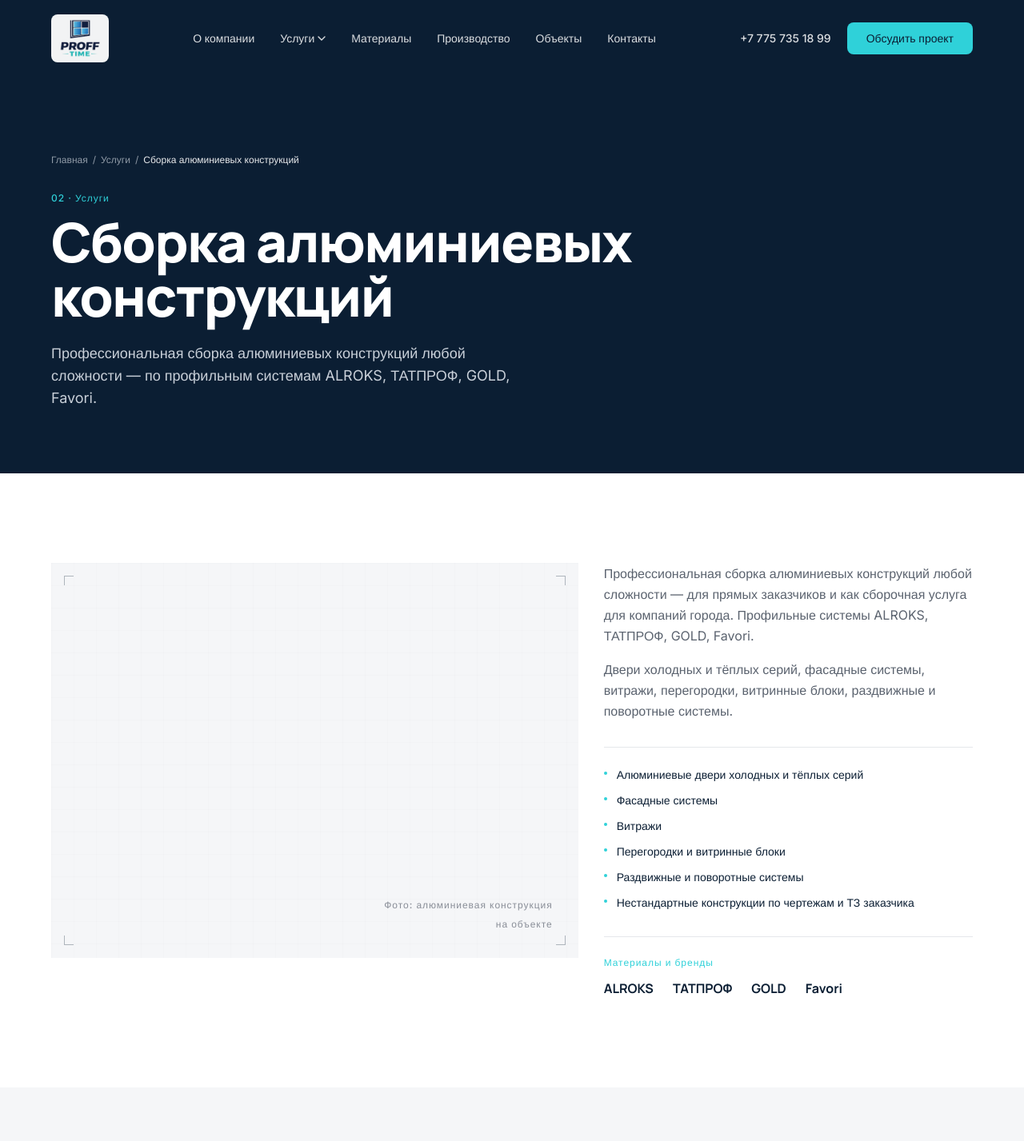
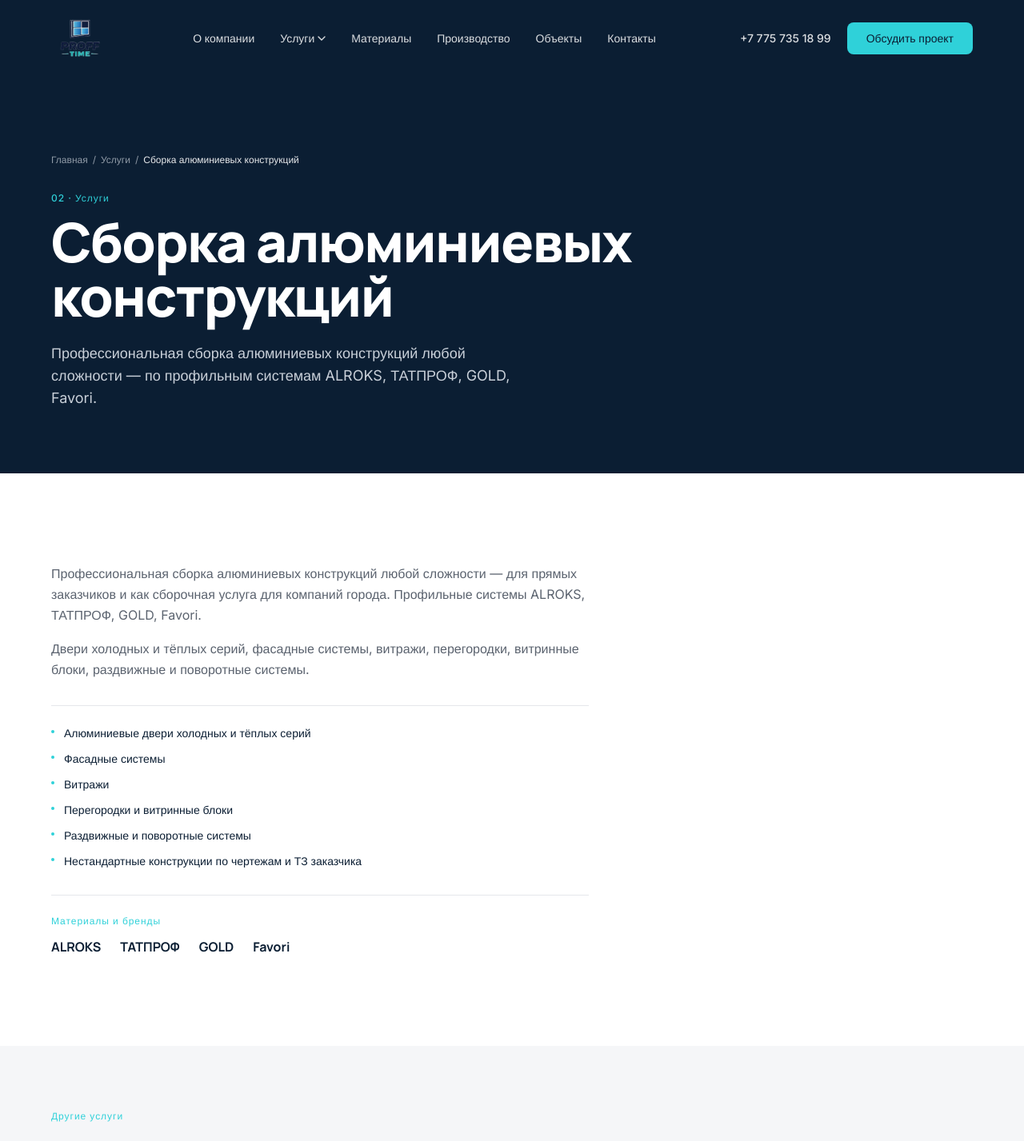
Before and after one commit to ArdakUtepbergenov/PROFF-TIME, a Next.js app: page /services/aluminium in a window 1280 px wide. Shown: the top 1427 px of the page at 80% size. Built offline with nearby package versions, Linux system fonts and the light colour scheme; a web font is replaced by a local one.

Commit message:
ваше описание изменений

```diff
--- a/app/projects/[slug]/page.tsx
+++ b/app/projects/[slug]/page.tsx
@@ -46,6 +46,7 @@ export default function ProjectDetailPage({ params }: Params) {
 
       <section className="bg-white py-16 md:py-20">
         <div className="container-site">
+          {project.imagePath && (
             <RevealOnScroll>
               <MediaSlot
                 src={project.imagePath}
@@ -56,8 +57,9 @@ export default function ProjectDetailPage({ params }: Params) {
                 priority
               />
             </RevealOnScroll>
+          )}
 
-          <RevealOnScroll delay={100} className="mt-10 max-w-2xl">
+          <RevealOnScroll delay={100} className={`max-w-2xl ${project.imagePath ? "mt-10" : ""}`}>
             <dl className="grid grid-cols-2 gap-6 border-t border-line pt-6 sm:grid-cols-3">
               <div>
                 <dt className="text-xs font-medium tracking-wide2 text-cyan-ink">Категория</dt>
--- a/components/layout/Header.tsx
+++ b/components/layout/Header.tsx
@@ -29,7 +29,7 @@ export default function Header() {
         <div className="container-site flex h-24 items-center justify-between">
           <Link
             href="/"
-            className="flex items-center gap-2 rounded-md bg-white/95 px-2.5 py-1.5 shadow-sm"
+            className="flex items-center gap-2 px-2.5 py-1.5"
             aria-label="PROFF-TIME — на главную"
           >
             <Image
--- a/components/layout/MobileMenu.tsx
+++ b/components/layout/MobileMenu.tsx
@@ -35,7 +35,7 @@ export default function MobileMenu({ open, onClose }: Props) {
       aria-label="Мобильное меню"
     >
       <div className="container-site flex h-24 items-center justify-between">
-        <span className="inline-flex items-center rounded-md bg-white/95 px-2.5 py-1.5">
+        <span className="inline-flex items-center px-2.5 py-1.5">
           <Image src="/images/logo.png" alt="PROFF-TIME" width={132} height={124} className="h-11 w-auto" />
         </span>
         <button
--- a/components/sections/Contacts.tsx
+++ b/components/sections/Contacts.tsx
@@ -20,7 +20,7 @@ export default function Contacts({ showHeading = true }: Props) {
           </RevealOnScroll>
         )}
 
-        <div className={`grid gap-10 md:grid-cols-12 md:gap-8 ${showHeading ? "mt-12" : ""}`}>
+        <div className={`grid gap-10 md:grid-cols-12 md:items-start md:gap-8 ${showHeading ? "mt-12" : ""}`}>
           <RevealOnScroll className="md:col-span-4">
             <MapEmbed />
             <div className="mt-8">
--- a/components/sections/MapEmbed.tsx
+++ b/components/sections/MapEmbed.tsx
@@ -4,7 +4,7 @@ export default function MapEmbed() {
   const src = `https://www.google.com/maps?q=${encodeURIComponent(CONTACTS.mapEmbedQuery)}&output=embed`;
 
   return (
-    <div className="aspect-[4/3] w-full overflow-hidden border border-line md:aspect-auto md:h-full">
+    <div className="aspect-[4/3] w-full overflow-hidden border border-line">
       <iframe
         src={src}
         title="Карта — адрес PROFF-TIME"
--- a/components/sections/ServiceDetail.tsx
+++ b/components/sections/ServiceDetail.tsx
@@ -8,22 +8,10 @@ import CtaBand from "@/components/sections/CtaBand";
 
 export default function ServiceDetail({ service }: { service: Service }) {
   const otherServices = SERVICES.filter((s) => s.id !== service.id);
+  const hasImage = Boolean(service.heroImagePath);
 
-  return (
+  const textContent = (
     <>
-      <section className="bg-white py-20 md:py-28">
-        <div className="container-site grid gap-12 md:grid-cols-12 md:gap-8">
-          <RevealOnScroll className="md:col-span-7">
-            <MediaSlot
-              src={service.heroImagePath}
-              alt={service.heroImageLabel}
-              variant="light"
-              aspect="aspect-[4/3]"
-              fit="contain"
-            />
-          </RevealOnScroll>
-
-          <RevealOnScroll delay={100} className="flex flex-col justify-center md:col-span-5">
       <p className="text-base leading-relaxed text-slate">{service.description}</p>
       <p className="mt-4 text-base leading-relaxed text-slate">{service.detail}</p>
 
@@ -48,7 +36,32 @@ export default function ServiceDetail({ service }: { service: Service }) {
           </div>
         </div>
       )}
+    </>
+  );
+
+  return (
+    <>
+      <section className="bg-white py-20 md:py-28">
+        <div className="container-site">
+          {hasImage ? (
+            <div className="grid gap-12 md:grid-cols-12 md:gap-8">
+              <RevealOnScroll className="md:col-span-7">
+                <MediaSlot
+                  src={service.heroImagePath}
+                  alt={service.heroImageLabel}
+                  variant="light"
+                  aspect="aspect-[4/3]"
+                  fit="contain"
+                />
               </RevealOnScroll>
+
+              <RevealOnScroll delay={100} className="flex flex-col justify-center md:col-span-5">
+                {textContent}
+              </RevealOnScroll>
+            </div>
+          ) : (
+            <RevealOnScroll className="max-w-2xl">{textContent}</RevealOnScroll>
+          )}
         </div>
       </section>
 
--- a/components/sections/ServiceItem.tsx
+++ b/components/sections/ServiceItem.tsx
@@ -12,16 +12,10 @@ type Props = {
 export default function ServiceItem({ service, index, reversed }: Props) {
   const num = String(index + 1).padStart(2, "0");
   const href = `/services/${service.slug}`;
+  const hasImage = Boolean(service.imagePath);
 
-  return (
-    <div className="grid gap-8 border-t border-line py-14 md:grid-cols-12 md:gap-8 md:py-16">
-      <RevealOnScroll className={`md:col-span-6 ${reversed ? "md:order-2" : ""}`}>
-        <Link href={href} className="block">
-          <MediaSlot src={service.imagePath} alt={service.imageLabel} variant="light" aspect="aspect-[4/3]" fit="contain" />
-        </Link>
-      </RevealOnScroll>
-
-      <RevealOnScroll delay={100} className={`flex flex-col justify-center md:col-span-6 ${reversed ? "md:order-1" : ""}`}>
+  const textContent = (
+    <>
       <span className="font-display text-sm font-semibold text-cyan">{num}</span>
       <h3 className="mt-3 font-display text-2xl font-bold tracking-tight text-navy md:text-3xl">
         <Link href={href} className="transition-colors hover:text-cyan-ink">
@@ -37,6 +31,27 @@ export default function ServiceItem({ service, index, reversed }: Props) {
         Подробнее об услуге
         <span aria-hidden="true">→</span>
       </Link>
+    </>
+  );
+
+  if (!hasImage) {
+    return (
+      <div className="border-t border-line py-14 md:py-16">
+        <RevealOnScroll className="max-w-2xl">{textContent}</RevealOnScroll>
+      </div>
+    );
+  }
+
+  return (
+    <div className="grid gap-8 border-t border-line py-14 md:grid-cols-12 md:gap-8 md:py-16">
+      <RevealOnScroll className={`md:col-span-6 ${reversed ? "md:order-2" : ""}`}>
+        <Link href={href} className="block">
+          <MediaSlot src={service.imagePath} alt={service.imageLabel} variant="light" aspect="aspect-[4/3]" fit="contain" />
+        </Link>
+      </RevealOnScroll>
+
+      <RevealOnScroll delay={100} className={`flex flex-col justify-center md:col-span-6 ${reversed ? "md:order-1" : ""}`}>
+        {textContent}
       </RevealOnScroll>
     </div>
   );
```
Lines whose indentation alone changed are shown as unchanged.
